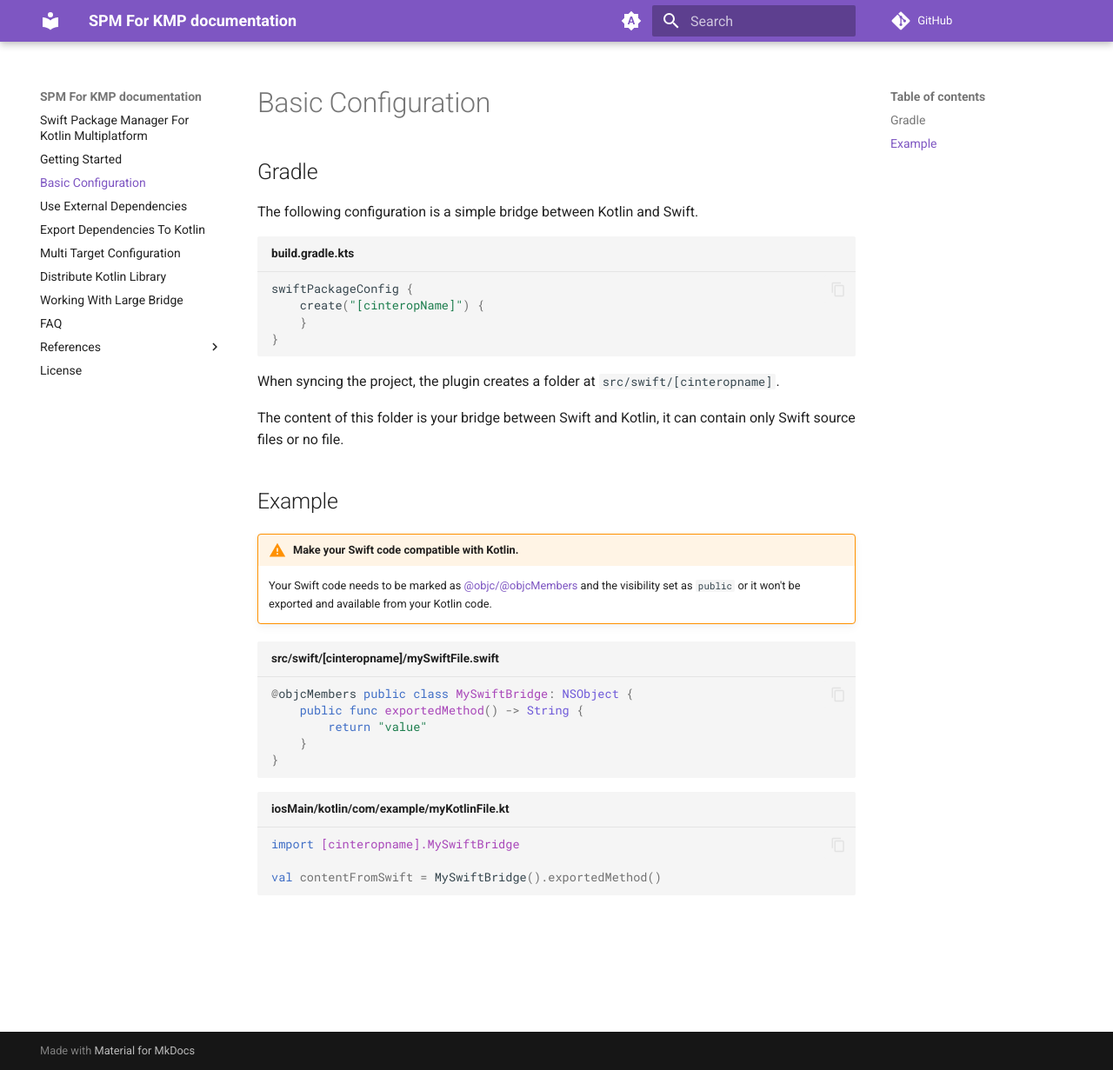
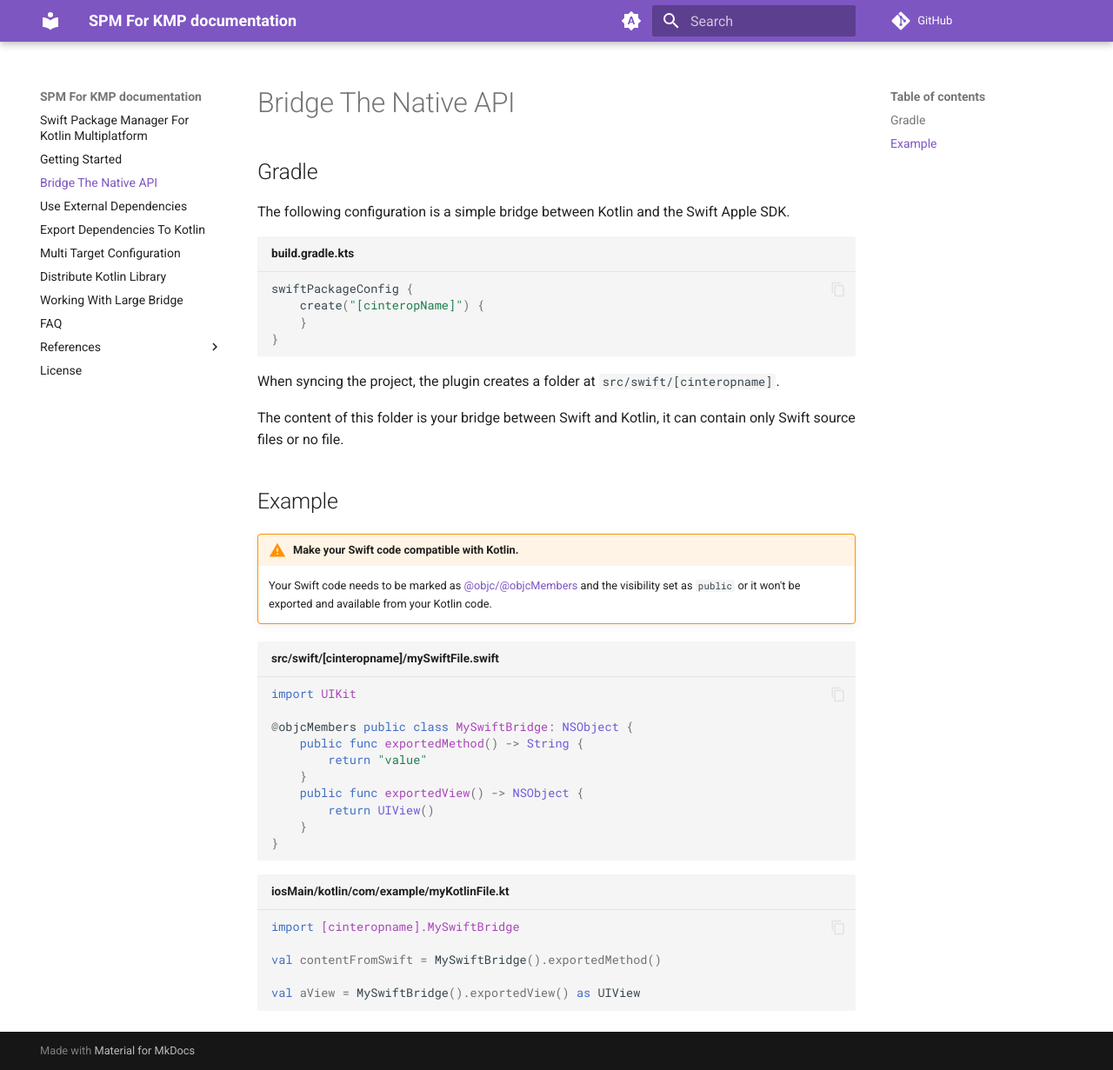
Before and after one commit to frankois944/spm4Kmp, an MkDocs documentation site: the page built from website/docs/bridge.md, in a window 1280 px wide and 1231 px high. Shown: the whole window at 87% size. Built offline with MkDocs 1.6.1 and Material for MkDocs 9.7.7, drawn with Linux system fonts in a browser that asks for light colours; comment, search, counter and statistics services are not loaded.

Commit message:
update docs

````diff
--- a/website/docs/bridge.md
+++ b/website/docs/bridge.md
@@ -1,8 +1,8 @@
-# Basic Configuration
+# Bridge The Native API
 
 ## Gradle
 
-The following configuration is a simple bridge between Kotlin and Swift.
+The following configuration is a simple bridge between Kotlin and the Swift Apple SDK.
 
 ``` kotlin title="build.gradle.kts"
 swiftPackageConfig {
@@ -23,9 +23,14 @@ The content of this folder is your bridge between Swift and Kotlin, it can conta
     or it won't be exported and available from your Kotlin code.
 
 ``` swift title="src/swift/[cinteropname]/mySwiftFile.swift"
+import UIKit
+
 @objcMembers public class MySwiftBridge: NSObject {
     public func exportedMethod() -> String {
         return "value"
+    }
+    public func exportedView() -> NSObject {
+        return UIView()
     }
 }
 ```
@@ -35,4 +40,6 @@ import [cinteropname].MySwiftBridge
 
 val contentFromSwift = MySwiftBridge().exportedMethod()
 
+val aView = MySwiftBridge().exportedView() as UIView
+
 ```
````
Also changed, not shown: website/docs/distribution.md (+1 -1 lines), website/docs/index.md (+1 -1 lines).
